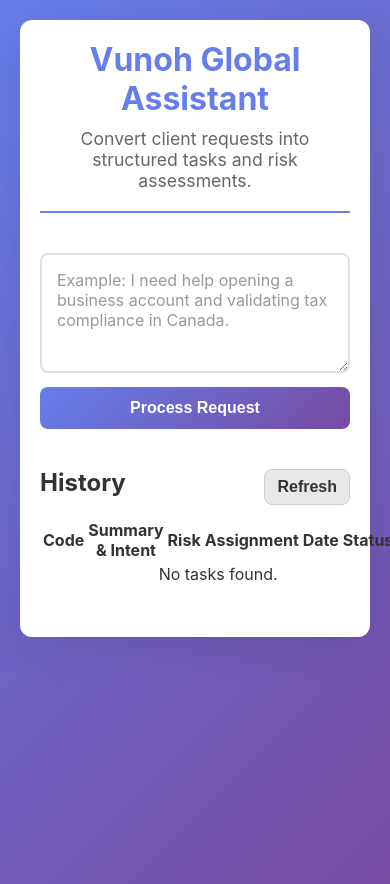
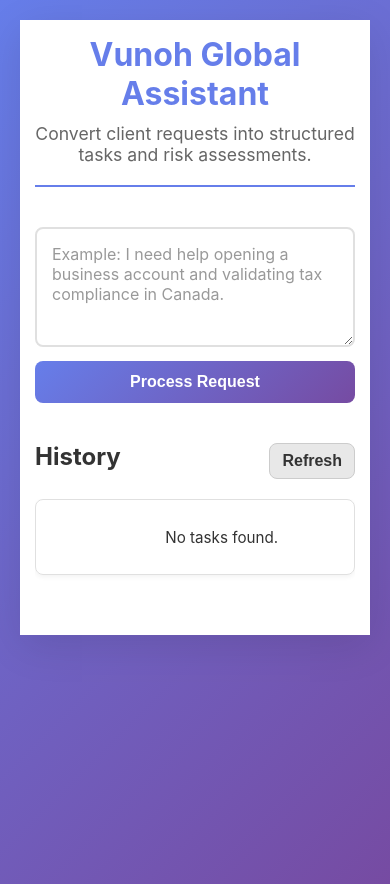
Before and after one commit to Kennedy01-crypto/AI-internship-test, a Django app: page / in a window 390 px wide. Run offline with Django 5.2, Linux system fonts and the light colour scheme; data that the repository does not hold is empty.

Commit message:
feat(UI): made ui improvement --diff color codes for diff risk scores

```diff
--- a/static/css/style.css
+++ b/static/css/style.css
@@ -196,7 +196,7 @@ button:active {
 /* Message Grid */
 .msg-grid {
   display: grid;
-  grid-template-columns: 1fr 1fr;
+  grid-template-columns: repeat(auto-fit, minmax(240px, 1fr));
   gap: 15px;
   margin-top: 20px;
 }
@@ -240,10 +240,52 @@ button:active {
   background: #d8d8d8;
 }
 
+/* Dashboard Table & Mobile Card Transformation */
+.table-container {
+  width: 100%;
+  overflow-x: auto;
+  margin-top: 20px;
+}
+
+table {
+  width: 100%;
+  border-collapse: collapse;
+  background: white;
+}
+
+th {
+  text-align: left;
+  padding: 12px;
+  border-bottom: 2px solid #eee;
+  font-size: 0.85rem;
+  color: #666;
+  text-transform: uppercase;
+}
+
+td {
+  padding: 12px;
+  border-bottom: 1px solid #eee;
+  font-size: 0.95rem;
+}
+
+/* Status Styles */
+.status-select {
+  padding: 6px;
+  border-radius: 6px;
+  border: 1px solid #ddd;
+  font-size: 0.85rem;
+  background: #fff;
+}
+
+.status-pending { border-left: 4px solid #ff9800; color: #e68a00; }
+.status-in_progress { border-left: 4px solid #2196f3; color: #1976d2; }
+.status-completed { border-left: 4px solid #4caf50; color: #388e3c; }
+
 /* Responsive Design */
 @media (max-width: 768px) {
   .container {
-    padding: 20px;
+    padding: 15px;
+    border-radius: 0;
   }
 
   header h1 {
@@ -257,4 +299,44 @@ button:active {
   #processBtn {
     width: 100%;
   }
+
+  /* Table to Card Conversion */
+  table, thead, tbody, th, td, tr {
+    display: block;
+  }
+
+  thead tr {
+    position: absolute;
+    top: -9999px;
+    left: -9999px;
+  }
+
+  tr {
+    border: 1px solid #e0e0e0;
+    margin-bottom: 15px;
+    border-radius: 8px;
+    padding: 10px;
+    box-shadow: 0 2px 5px rgba(0,0,0,0.05);
+  }
+
+  td {
+    border: none;
+    position: relative;
+    padding-left: 40%;
+    text-align: left;
+    min-height: 30px;
+    display: flex;
+    align-items: center;
+  }
+
+  td:before {
+    content: attr(data-label);
+    position: absolute;
+    left: 10px;
+    width: 35%;
+    font-weight: 700;
+    color: #667eea;
+    font-size: 0.75rem;
+    text-transform: uppercase;
+  }
 }
--- a/templates/index.html
+++ b/templates/index.html
@@ -52,6 +52,13 @@
               <label>Email Draft</label>
               <div id="msgEmail" class="msg-content"></div>
               <button class="copy-btn" onclick="copyText('msgEmail')">
+                Copy
+              </button>
+            </div>
+            <div class="msg-item">
+              <label>SMS Draft</label>
+              <div id="msgSMS" class="msg-content"></div>
+              <button class="copy-btn" onclick="copyText('msgSMS')">
                 Copy
               </button>
             </div>
@@ -134,13 +141,13 @@
             .map(
               (task) => `
                     <tr>
-                        <td data-label="Code"><strong>#${task.id}</strong></td>
-                        <td data-label="Details">
+                        <td data-label="Task ID"><strong>#${task.id}</strong></td>
+                        <td data-label="Summary">
                             <div style="font-weight:600">${task.summary}</div>
                             <div style="font-size:0.7rem; color:var(--muted)">${task.intent.toUpperCase()}</div>
                         </td>
-                        <td data-label="Risk"><span class="badge" style="margin:0">${task.risk_score}</span></td>
-                        <td data-label="Owner">${task.employee_category}</td>
+                        <td data-label="Risk Score"><span class="badge" style="margin:0; background: ${task.risk_score > 0.7 ? '#f44336' : (task.risk_score > 0.3 ? '#ff9800' : '#4caf50')}">${task.risk_score}</span></td>
+                        <td data-label="Assignee">${task.employee_category}</td>
                         <td data-label="Date" style="color:var(--muted)">${task.created_at}</td>
                         <td data-label="Status">
                             <select class="status-select status-${task.status}" onchange="updateTaskStatus(${task.id}, this.value)">
@@ -233,6 +240,8 @@
           structured.messages.whatsapp || "No draft generated.";
         document.getElementById("msgEmail").textContent =
           structured.messages.email || "No draft generated.";
+        document.getElementById("msgSMS").textContent =
+          structured.messages.sms || "No draft generated.";
 
         resultArea.style.display = "block";
         resultArea.scrollIntoView({ behavior: "smooth" });
```
